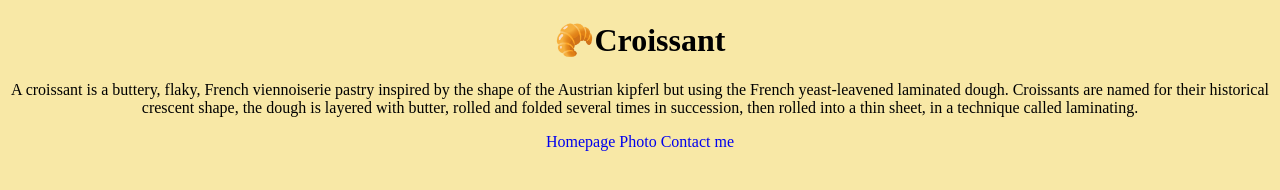
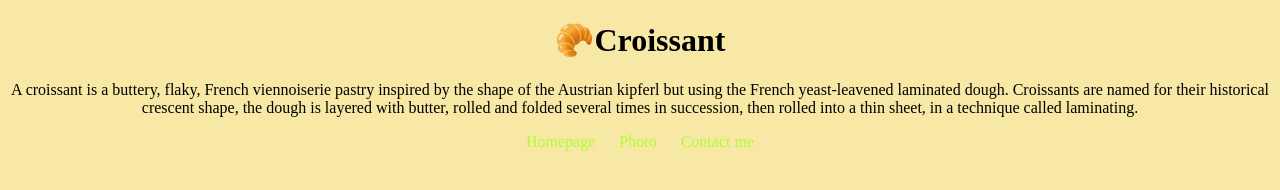
Before and after one commit to Oksihup/Croissant, a plain HTML site: page index.html in a window 1280 px wide. Drawn offline with Linux system fonts and the light colour scheme.

Commit message:
detail_to_style

```diff
--- a/css/style.css
+++ b/css/style.css
@@ -14,3 +14,8 @@ a {
   cursor: pointer;
   text-decoration: none;
 }
+
+footer a {
+  margin: 0 10px;
+  color: greenyellow;
+}
```
